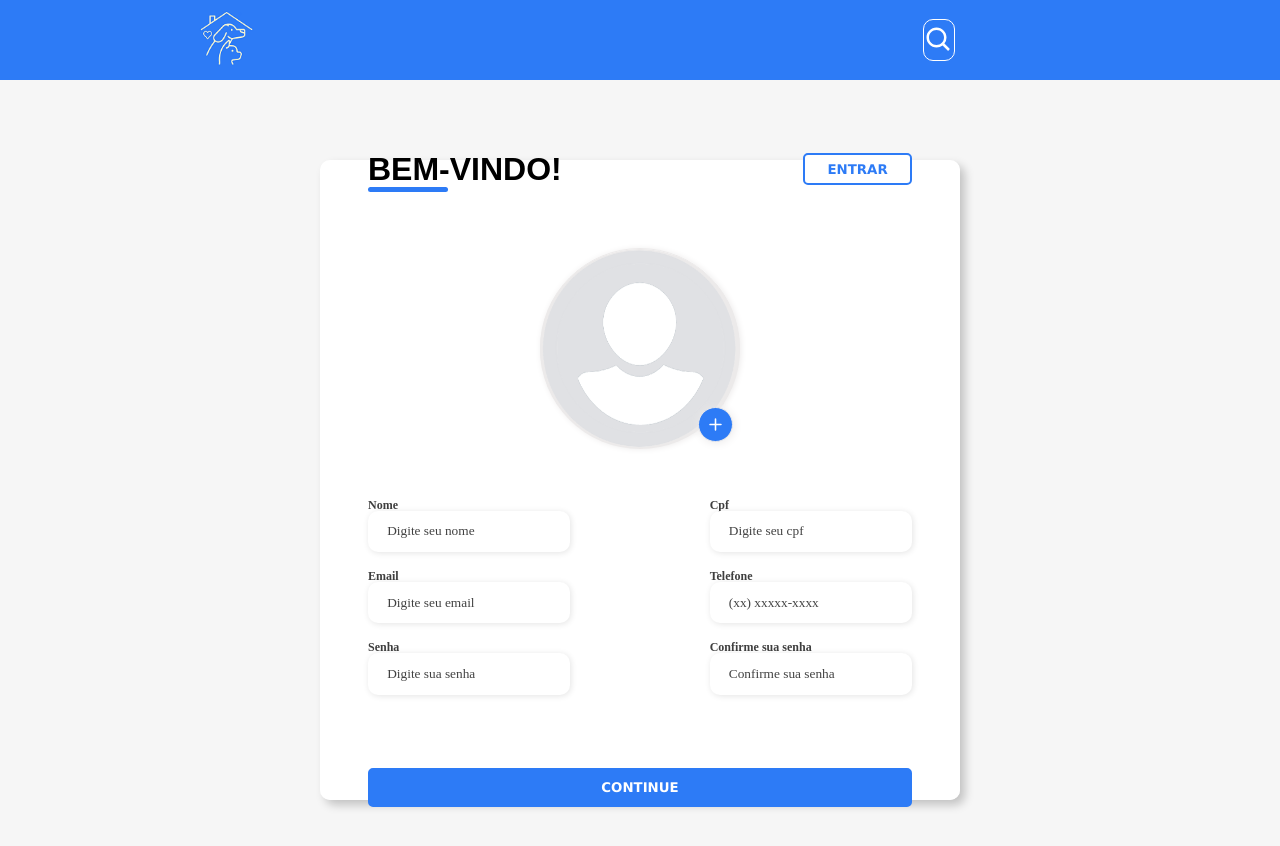
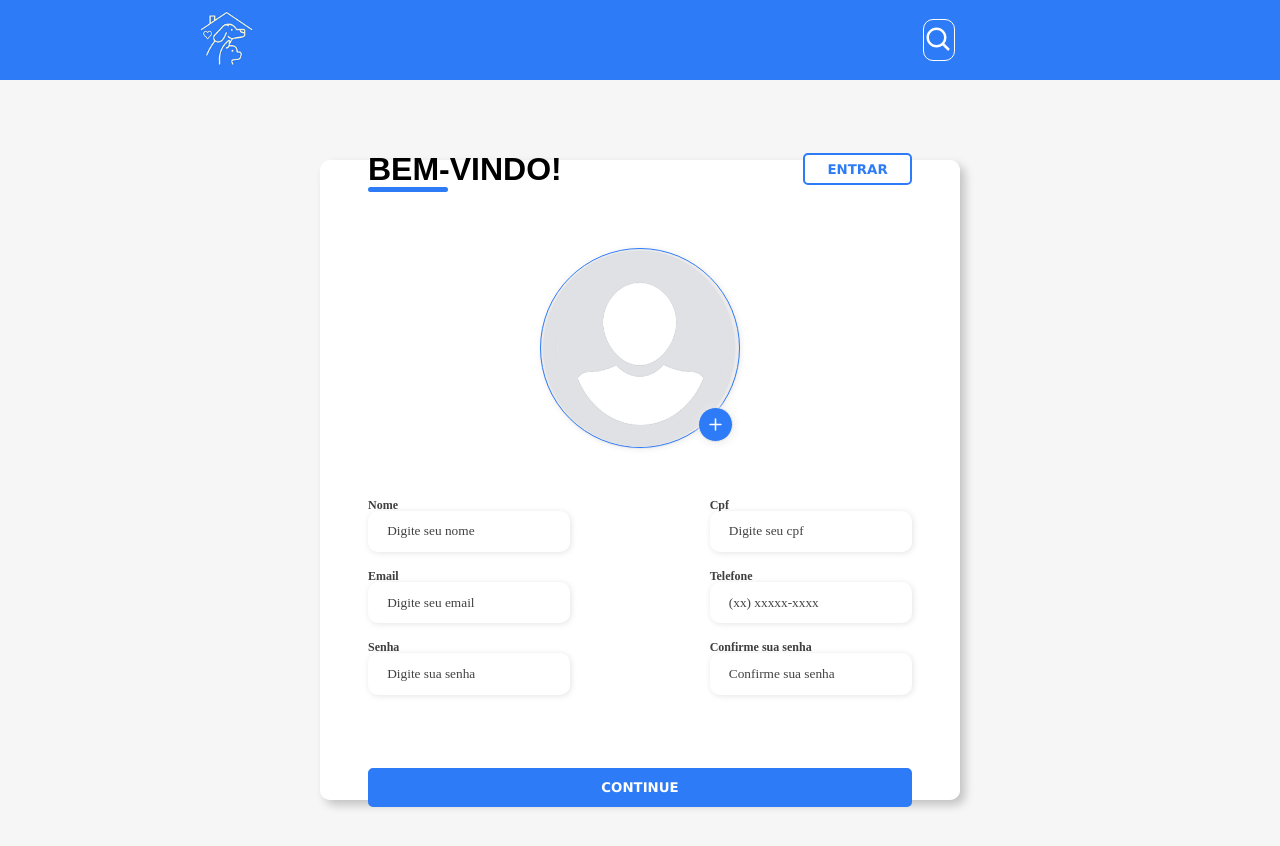
Before and after one commit to dudagiglioli/adotalp--web, a React (Create React App) app: page / in a window 1280 px wide. In both pictures the pointer is over the picture 640 px from the left and 347 px from the top of the page. Shown: the top 846 px of the page. Built offline with nearby package versions, Linux system fonts and the light colour scheme.

Commit message:
Hover implemented

```diff
--- a/src/pages/Cadastro/ImageInput/ImageInput.module.scss
+++ b/src/pages/Cadastro/ImageInput/ImageInput.module.scss
@@ -20,6 +20,9 @@
     border-color: rgb(236, 234, 234);
     border-width: 1px;
     box-shadow: 1px 1px 6px rgb(236, 234, 234);
+}
+.imageNotActive:hover{
+    border-color: #2d7bf6;
 }
 .imageActive{
     height: 200px;
@@ -57,3 +60,8 @@
     color: white;
 
 }
+
+.button:hover {
+    cursor: pointer;
+    background-color: #2d7af671;
+}
```
